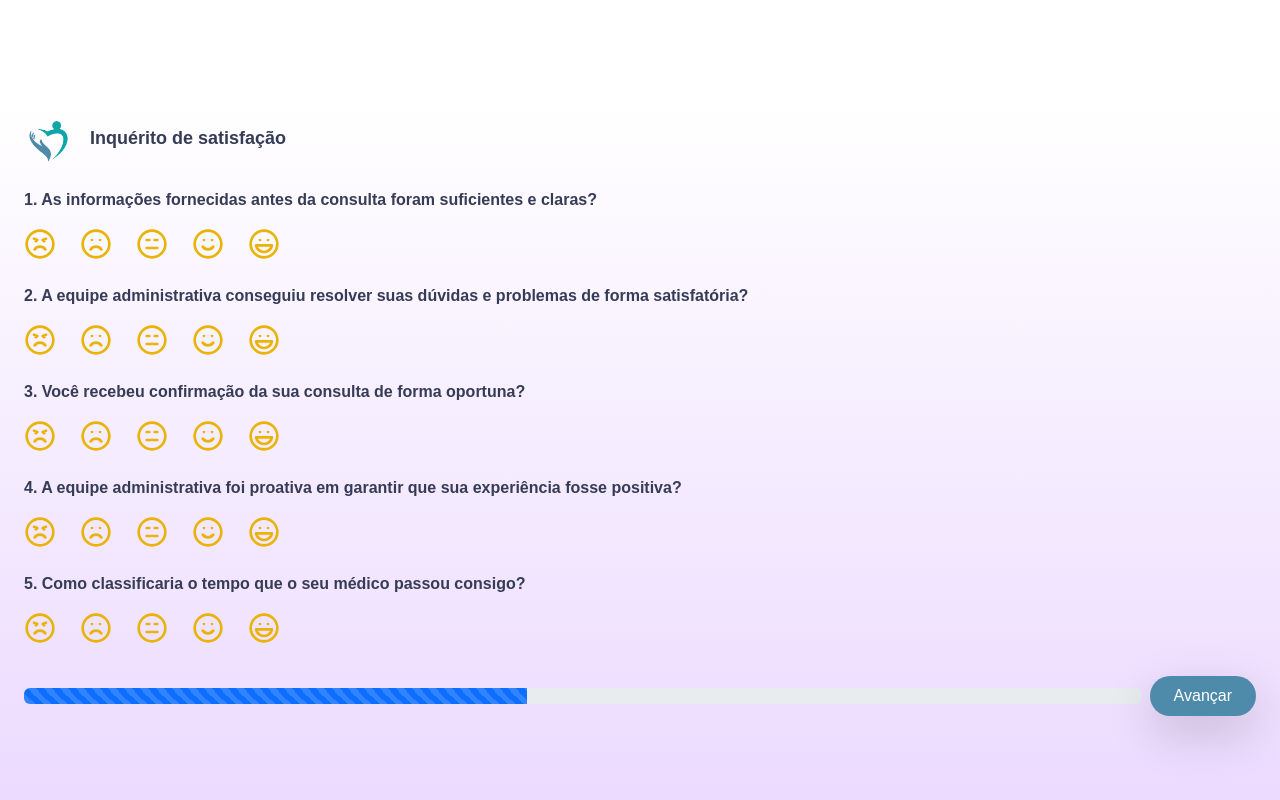
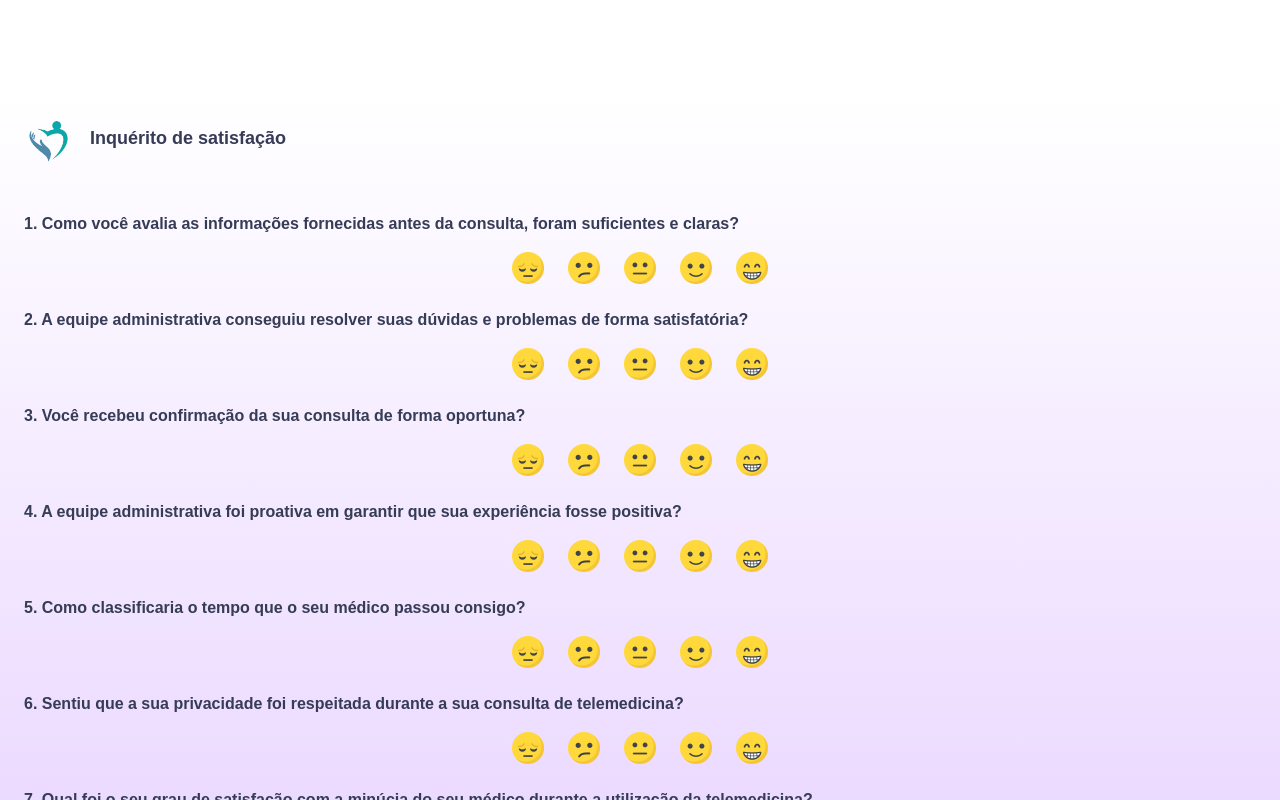
Before and after one commit to Thais-DN/inquerito_satisfacao, a Next.js app: page / in a window 1280 px wide. Both pictures are taken after a click on the button "Iniciar". Shown: the top 800 px of the page. Built offline with nearby package versions, Linux system fonts and the light colour scheme.

Commit message:
teste p/ ver na web

```diff
--- a/app/globals.css
+++ b/app/globals.css
@@ -6,5 +6,4 @@ html, body {
     padding: 0;
     margin: 0;
     height: 100%;
-    overflow: hidden; /* Impede a rolagem */
   }
--- a/components/BarraProgresso.tsx
+++ b/components/BarraProgresso.tsx
@@ -1,7 +1,7 @@
 import ProgressBar from 'react-bootstrap/ProgressBar';
 
 function BarraProgresso() {
-  return <ProgressBar animated now={45} className="w-full" />
+  return <ProgressBar animated now={60} className="w-full" />
 }
 
 export default BarraProgresso
--- a/components/credenciais/credenciais.tsx
+++ b/components/credenciais/credenciais.tsx
@@ -36,19 +36,19 @@ function Credenciais({ handleNextStep }: Props) {
         </button>
       </div>
 
-      <div className="flex items-center justify-between mt-10 p-5 bg-azul text-white">
+      <div className="flex items-center justify-between mt-10 p-3 bg-azul text-white mb-3">
         <div className='flex flex-col'>
           <div className="mb-2">
-            <a href="https://vitale.pt" className="hover:underline flex items-center gap-2">
+            <a href="https://vitale.pt" className="hover:underline no-underline flex items-center gap-2 text-white">
             <Globe size={18}/> vitale.pt</a>
           </div>
           <div className="mb-2">
-            <a href="mailto:vitale@vitale.pt" className="hover:underline flex items-center gap-2">
+            <a href="mailto:vitale@vitale.pt" className="hover:underline no-underline flex items-center gap-2 text-white">
               <Mail size={18}/> vitale@vitale.pt</a>
           </div>
-          <div className="mb-2 flex items-center gap-1">
+          <div className="mb-2 flex  gap-1">
             <Phone size={18}/>
-            <p>+351 256 936 200</p>
+            <p className='mb-2'>+351 256 936 200</p>
           </div>
         </div>
         <div className='flex flex-col items-center'>
--- a/components/modulos/admin.tsx
+++ b/components/modulos/admin.tsx
@@ -1,6 +1,4 @@
 import React from 'react';
-import { Angry, Annoyed, Frown, Laugh, Smile } from 'lucide-react';
-import ProgressBar from 'react-bootstrap/ProgressBar';
 import BarraProgresso from '../BarraProgresso';
 
 interface Props {
@@ -11,7 +9,7 @@ interface Props {
 export default function Admin({ handleBeforeStep, handleNextStep }: Props) {
     return (
         <div className="h-screen w-screen font-signika bg-gradient-to-b from-white to-purple-200 p-6">
-            <div className="flex items-center gap-3 mb-6">
+            <div className="flex items-center gap-3 mb-12">
                 <img src="logo-coracao.png" alt="logo coração - vitale" width={50} />
                 <h1 className="text-lg font-extrabold text-azul-escuro">Inquérito de satisfação</h1>
             </div>
@@ -19,20 +17,18 @@ export default function Admin({ handleBeforeStep, handleNextStep }: Props) {
                 {questions.map((question, index) => (
                     <div key={index} className="space-y-2">
                         <p className="text-azul-escuro">{question.text}</p>
-                        <div className="flex gap-4">
+                        <div className="flex justify-center gap-4">
                             {emojis.map((emoji, emojiIndex) => (
                                 <button key={emojiIndex} className="focus:outline-none">
-                                    <emoji.icon className="w-8 h-8 text-yellow-500" />
+                                    <img src={emoji.src} alt={`emoji-${emojiIndex + 1}`} className="w-8 h-8" />
                                 </button>
                             ))}
                         </div>
                     </div>
                 ))}
             </div>
-            <div className="flex items-center mt-8 w-full gap-2
-
-            ">
-                <BarraProgresso/>
+            <div className="flex items-center mt-8 w-full gap-2">
+                <BarraProgresso />
                 <button
                     onClick={handleNextStep}
                     className="px-6 py-2 bg-azul text-white rounded-full shadow-lg"
@@ -45,17 +41,24 @@ export default function Admin({ handleBeforeStep, handleNextStep }: Props) {
 }
 
 const questions = [
-    { text: '1. As informações fornecidas antes da consulta foram suficientes e claras?' },
+    { text: '1. Como você avalia as informações fornecidas antes da consulta, foram suficientes e claras?' },
     { text: '2. A equipe administrativa conseguiu resolver suas dúvidas e problemas de forma satisfatória?' },
     { text: '3. Você recebeu confirmação da sua consulta de forma oportuna?' },
     { text: '4. A equipe administrativa foi proativa em garantir que sua experiência fosse positiva?' },
-    { text: '5. Como classificaria o tempo que o seu médico passou consigo?' }
+    { text: '5. Como classificaria o tempo que o seu médico passou consigo?' },
+    { text: '6. Sentiu que a sua privacidade foi respeitada durante a sua consulta de telemedicina?' },
+    { text: '7. Qual foi o seu grau de satisfação com a minúcia do seu médico durante a utilização da telemedicina? ' },
+    { text: '8. Você teve facilidade em compreender as orientações dadas pelo seu médico?' },
+    { text: '9. Como você avalia sua satisfação geral com os serviços de telemedicina da Clínica Vitale?' },
+    { text: '10. O processo de pagamento foi claro e eficiente? ' },
+    { text: '11. Qual é a probabilidade de escolher a Vitale para a sua próxima consulta? ' },
+    { text: '12. Teve alguma dificuldade técnica durante a utilização da Vitale?' }
 ];
 
 const emojis = [
-    { icon: Angry },
-    { icon: Frown },
-    { icon: Annoyed },
-    { icon: Smile },
-    { icon: Laugh },
+    { src: 'emoji-1.png' },
+    { src: 'emoji-2.png' },
+    { src: 'emoji-3.png' },
+    { src: 'emoji-4.png' },
+    { src: 'emoji-5.png' },
 ];
--- a/components/modulos/consulta.tsx
+++ b/components/modulos/consulta.tsx
@@ -1,3 +1,4 @@
+import BarraProgresso from "../BarraProgresso";
 
 interface Props {
     handleBeforeStep: () => void;
@@ -8,7 +9,7 @@ interface Props {
 export default function Consulta({handleBeforeStep, handleNextStep}:Props){
     return (
         <div>
-            Consulta
+            <BarraProgresso/>
 
             <div className="flex mt-4">
                 <button onClick={handleBeforeStep} className="mr-2 p-2 bg-gray-200 rounded">Previous</button>
```
